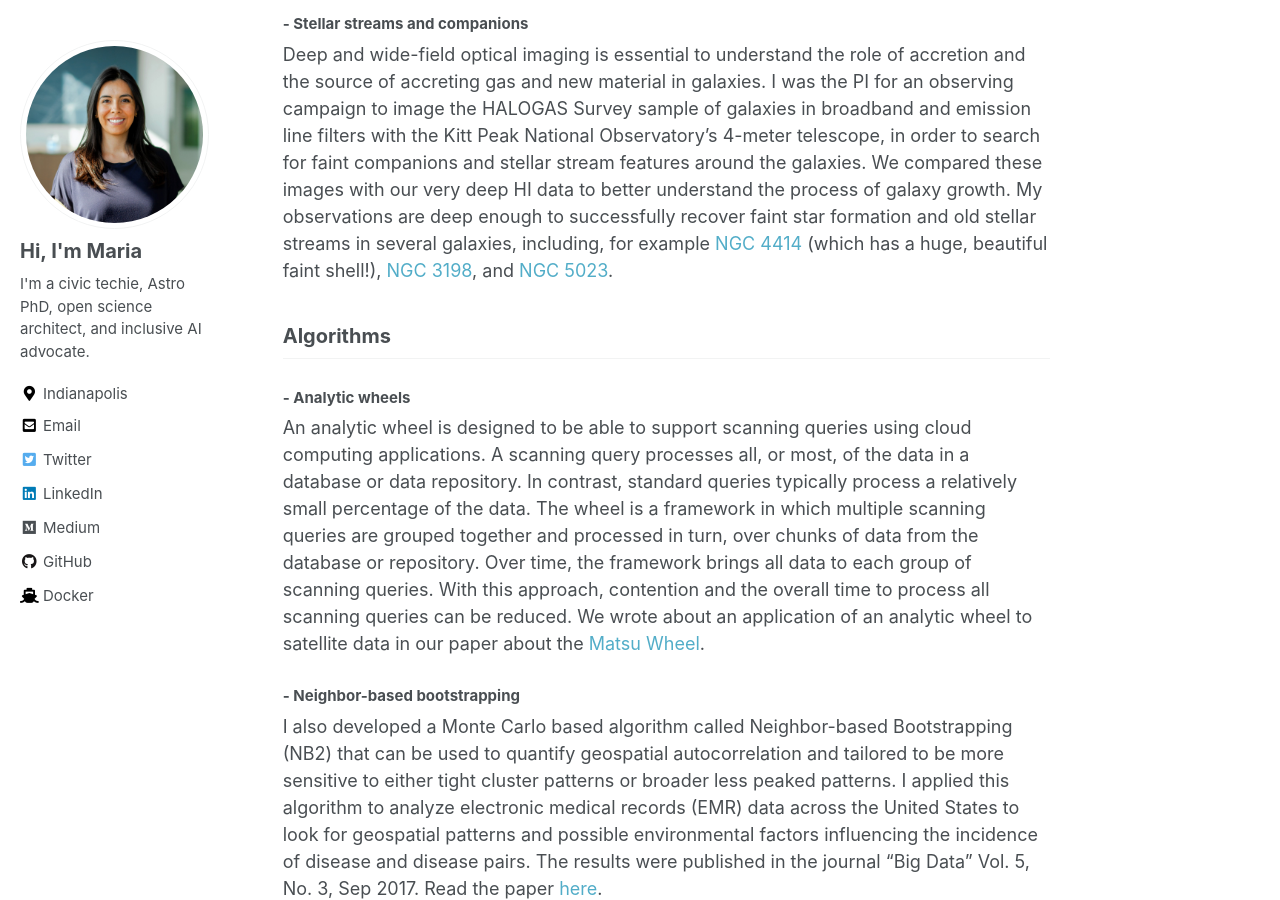
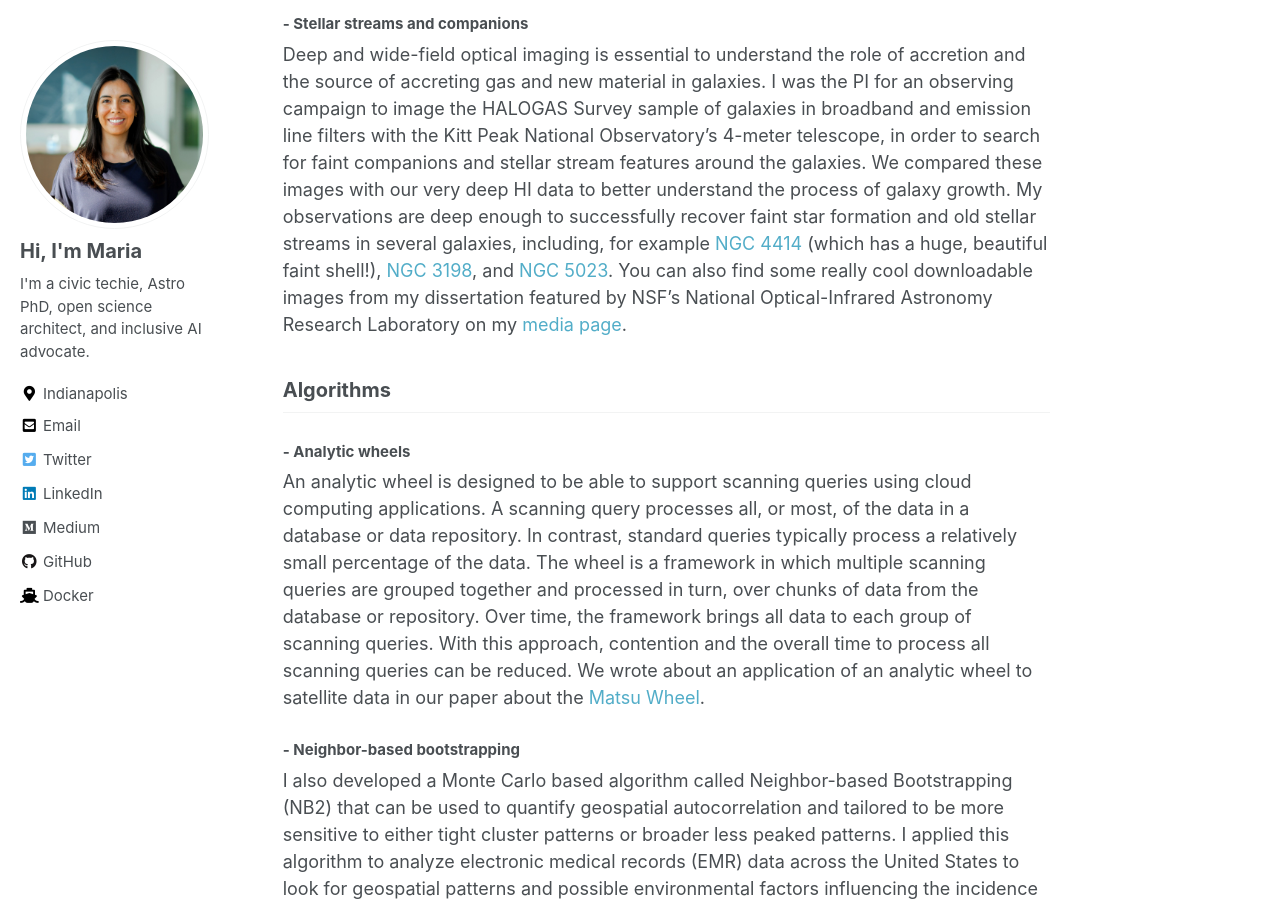
Before and after one commit to mtpatter/mtpatter.github.io, a Jekyll site: the page built from _pages/projects.md, in a window 1280 px wide and 900 px high, scrolled down 3271 px. Built offline with Jekyll 4.4.1, drawn with Linux system fonts in a browser that asks for light colours; nearby versions of some CDN libraries.

Commit message:
Add direct to galaxy images.

```diff
--- a/_pages/projects.md
+++ b/_pages/projects.md
@@ -96,7 +96,7 @@ I am a member of the [HALOGAS](http://www.astron.nl/halogas/){:target="_blank"}
 
 ### - Stellar streams and companions
 Deep and wide-field optical imaging is essential to understand the role of accretion and the source of accreting gas and new material in galaxies. I was the PI for an observing campaign to image the HALOGAS Survey sample of galaxies in broadband and emission line filters with the Kitt Peak National Observatory's 4-meter telescope, in order to search for faint companions and stellar stream features around the galaxies. We compared these images with our very deep HI data to better understand the process of galaxy growth.
-My observations are deep enough to successfully recover faint star formation and old stellar streams in several galaxies, including, for example [NGC 4414](http://adsabs.harvard.edu/abs/2014A%26A...566A..80D){:target="_blank"} (which has a huge, beautiful faint shell!), [NGC 3198](http://adsabs.harvard.edu/abs/2013A%26A...554A.125G){:target="_blank"}, and [NGC 5023](http://adsabs.harvard.edu/abs/2013MNRAS.434.2069K){:target="_blank"}.
+My observations are deep enough to successfully recover faint star formation and old stellar streams in several galaxies, including, for example [NGC 4414](http://adsabs.harvard.edu/abs/2014A%26A...566A..80D){:target="_blank"} (which has a huge, beautiful faint shell!), [NGC 3198](http://adsabs.harvard.edu/abs/2013A%26A...554A.125G){:target="_blank"}, and [NGC 5023](http://adsabs.harvard.edu/abs/2013MNRAS.434.2069K){:target="_blank"}.  You can also find some really cool downloadable images from my dissertation featured by NSF’s National Optical-Infrared Astronomy Research Laboratory on my [media page](https://mtpatter.github.io/media/).
 
 ## Algorithms
 
```
